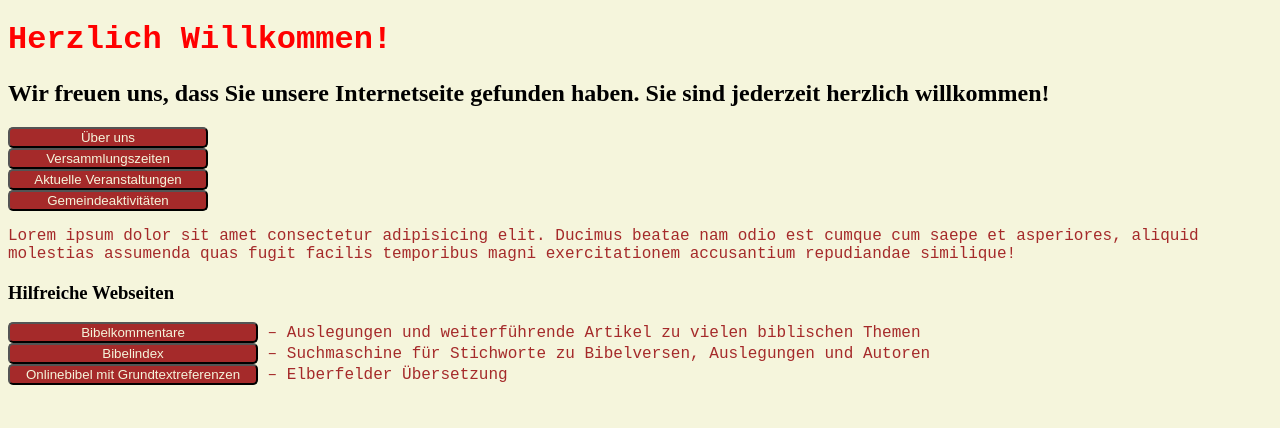
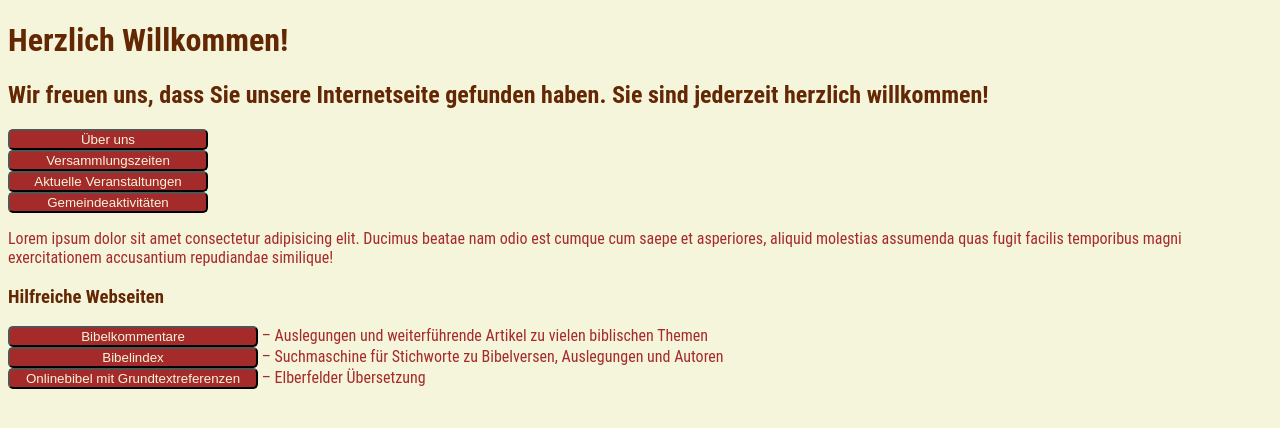
Before and after one commit to PianoManu/versammlungswebsite, a plain HTML site: page index.html in a window 1280 px wide. Drawn offline with Linux system fonts and the light colour scheme.

Commit message:
Now using Roboto Condensed, formatted "a" references

```diff
--- a/basestyles.css
+++ b/basestyles.css
@@ -1,10 +1,30 @@
 h1 {
-    color : red;
-    font-family: 'Courier New', Courier, monospace;
+    color : rgb(99, 39, 4);
+    font-family: 'Roboto Condensed', sans-serif;
+}
+h2 {
+    color : rgb(99, 39, 4);
+    font-family: 'Roboto Condensed', sans-serif;
+}
+h3 {
+    color : rgb(99, 39, 4);
+    font-family: 'Roboto Condensed', sans-serif;
+}
+h4 {
+    color : rgb(99, 39, 4);
+    font-family: 'Roboto Condensed', sans-serif;
+}
+h5 {
+    color : rgb(99, 39, 4);
+    font-family: 'Roboto Condensed', sans-serif;
 }
 p {
     color: brown;
-    font-family: 'Courier New', Courier, monospace;
+    font-family: 'Roboto Condensed', sans-serif;
+}
+a {
+    color: rgb(2, 15, 119);
+    font-weight: 600;
 }
 body {
     background-color: beige;
```
